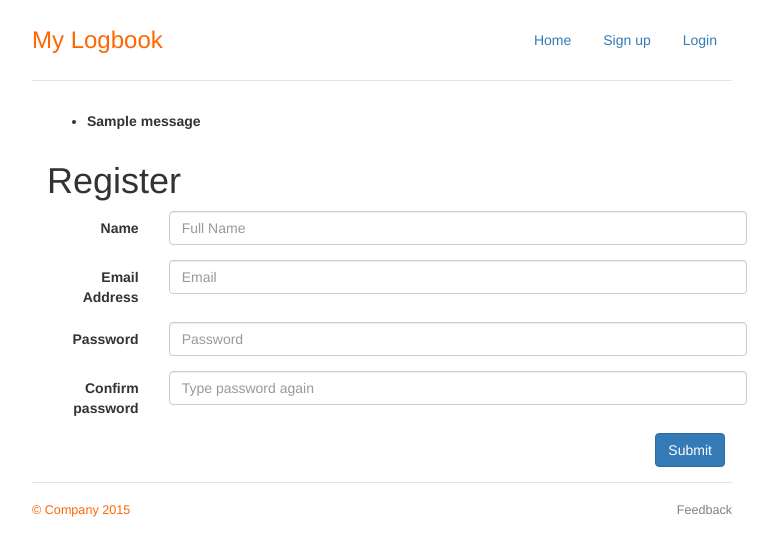
After one commit to ericacheong/mylogbook, a Flask app: page /auth/register/ in a window 1280 px wide. The commit adds this page. Shown: the top 556 px of the page, without its empty margins (258-1036 px from the left). Run offline with Flask 2, Linux system fonts and the light colour scheme; tables that the repository leaves empty hold one stand-in row (values such as "Sample post"); one stand-in notice (Sample message) is shown; some libraries are stand-ins or nearby versions.

Commit message:
feat: add login and logout using Flask-Login, protect forms with Flask-WTF
- show logs by users
- log creation, delete and edit requires login

```diff
--- /dev/null
+++ b/logbook/auth/forms.py
@@ -0,0 +1,52 @@
+"""
+    logbook.auth.forms
+    ~~~~~~~~~~~~~~~~~~
+
+    It provides the forms that are needed for the auth views.
+"""
+
+from flask_wtf import Form
+from wtforms import (TextAreaField, StringField, SubmitField, PasswordField)
+from wtforms.validators import (DataRequired, InputRequired, Email, Length,
+    ValidationError, EqualTo)
+from logbook.user.models import User
+from datetime import datetime
+
+class LoginForm(Form):
+    # username     = StringField('Username', [validators.Length(min=4, max=25)])
+    email        = StringField('Email Address', validators=[
+        Length(min=6, max=35),
+        Email(message="An email address is required.")],
+        description="Email"
+        )
+    password     = PasswordField(description="Password")
+    submit = SubmitField("Submit")
+
+class RegisterForm(Form):
+    name = StringField("Name", description="Full Name")
+    email        = StringField('Email Address', validators=[
+        Length(min=6, max=35),
+        Email(message="An email address is required.")],
+        description="Email"
+    )
+    password = PasswordField('Password', validators=[
+        InputRequired(),
+        EqualTo('confirm_password', message="Passwords does not match.")
+        ],
+        description="Password")
+
+    confirm_password = PasswordField('Confirm password',
+        description="Type password again")
+
+    def validate_email(self, field):
+        email = User.query.filter_by(email=field.data).first()
+        if email:
+            raise ValidationError("This email has already been registered.")
+
+    def save(self):
+        user = User(name=self.name.data,
+                    email=self.email.data,
+                    password=self.password.data,
+                    picture=""
+                    )
+        return user.save()
--- /dev/null
+++ b/logbook/auth/views.py
@@ -0,0 +1,58 @@
+"""
+    logbook.auth.views
+    ~~~~~~~~~~~~~~~~~~
+    This module provides views for user login, logout and remember me.
+"""
+
+from flask import (Blueprint, render_template, request, redirect,
+    url_for, flash, abort)
+from logbook.auth.forms import LoginForm, RegisterForm
+from logbook.user.models import User
+from flask.ext.login import (login_user, login_required, logout_user,
+    current_user)
+
+auth = Blueprint('auth', __name__)
+
+
+@auth.route('/login/', methods=['GET','POST'])
+def login():
+    if current_user is not None and current_user.is_authenticated():
+        return redirect(url_for("log.index"))
+
+    form = LoginForm()
+
+    if form.validate_on_submit():
+        user, authenticated = User.authenticate(form.email.data,
+            form.password.data)
+        if user and authenticated:
+            login_user(user)
+            # TODO: Redirect doesn't work
+            return redirect(request.args.get("next") or url_for('log.index'))
+        flash("Wrong email or password.", "danger")
+
+
+    return render_template("auth/login.html", form=form)
+
+# def next_is_valid(next):
+#     pass
+
+@auth.route('/logout/')
+def logout():
+    logout_user()
+    return redirect(url_for('log.index'))
+
+@auth.route('/register/', methods=['GET','POST'])
+def register():
+    if current_user is not None and current_user.is_authenticated():
+        return redirect(url_for("log.index"))
+
+    form = RegisterForm(request.form)
+
+    if form.validate_on_submit():
+        user = form.save()
+        # user = User.query.filter_by(id=user_id)
+        login_user(user)
+        flash("Thank you for registering.", "success")
+        return redirect(url_for("log.index"))
+    return render_template("auth/register.html", form=form)
+    # return "This is a sign up page."
--- a/logbook/config/default.py
+++ b/logbook/config/default.py
@@ -22,3 +22,7 @@ class DefaultConfig(object):
     LOG_URL_PREFIX = ""
     ADMIN_URL_PREFIX = "/admin"
     USER_URL_PREFIX = "/user"
+    AUTH_URL_PREFIX = "/auth"
+
+    # Auth
+    LOGIN_VIEW = "auth.login"
--- a/logbook/static/jumbotron.css
+++ b/logbook/static/jumbotron.css
@@ -74,7 +74,7 @@ a.edit {
 
 /* Supporting marketing content */
 .marketing {
-  margin: 40px 0;
+  margin: 20px 0 40px 0;
 }
 .marketing p + h4 {
   margin-top: 28px;
--- /dev/null
+++ b/logbook/templates/auth/register.html
@@ -0,0 +1,21 @@
+{% extends "layout.html" %}
+
+{% block main %}
+{% from "formhelpers.html" import render_field %}
+<h1>Register</h1>
+<form class="form-horizontal" action="{{url_for('auth.register')}}" method=post>
+
+    {{ form.csrf_token }}
+    {{ render_field(form.name) }}
+    {{ render_field(form.email) }}
+    {{ render_field(form.password) }}
+    {{ render_field(form.confirm_password) }}
+
+    <div class="form-group">
+        <div class="col-sm-offset-10 col-sm-2">
+            <input class="btn btn-primary" type="submit" value="Submit">
+        </div>
+    </div>
+</form>
+
+{% endblock %}
--- a/logbook/templates/formhelpers.html
+++ b/logbook/templates/formhelpers.html
@@ -1,11 +1,26 @@
 {% macro render_field(field) %}
+
+{% if field.type == 'CSRFTokenField' %}
+    {{ field }}
+
+    {% if field.errors %}
+        <div class="warning">You have submitted an invalid CSRF token</div>
+    {% endif %}
+{% elif field.type == 'HiddenField' %}
+    {{ field }}
+{% else %}
     <div class="form-group">
-        <div class="col-sm-2">
-            {{ field.label }}
-        </div>
+        <label for="{{ field.label.field_id }}" class="col-sm-2 control-label">{{ field.label.text }}</label>
         <div class="col-sm-10">
-            {{ field(**kwargs)|safe }}
+            {{ field(placeholder=field.description,class_="form-control") }}
+            {% if field.errors %}
+                <div class="alert alert-danger" role="alert">
+                {% for err in field.errors %}
+                    <p>{{ err|e }}</p>
+                {% endfor %}
+                </div>
+            {% endif %}
         </div>
     </div>
-
+{% endif %}
 {% endmacro %}
--- a/logbook/templates/index.html
+++ b/logbook/templates/index.html
@@ -19,10 +19,13 @@
             {% for t in l.tag %}
                 <a href="{{url_for('log.show_tag',tagname=t.name)}}">{{t.name}}</a>
             {% endfor %}
+
+            {% if current_user.is_authenticated() %}
             <a class="btn btn-default btn-xs pull-right delete"
             href="{{url_for('log.delete_log', log_id=l.id)}}">Delete</a>
             <a class="btn btn-default btn-xs pull-right edit"
             href="{{url_for('log.edit_log', log_id=l.id)}}">Edit</a>
+            {% endif %}
 
             </small>
         </div>
--- a/logbook/templates/layout.html
+++ b/logbook/templates/layout.html
@@ -14,21 +14,45 @@
       <div class="header clearfix">
         <nav>
           <ul class="nav nav-pills pull-right">
-            <li role="presentation" class="active"><a href="/">Home</a></li>
+            <li role="presentation"><a href="/">Home</a></li>
 
             {% if current_user.is_authenticated() %}
             <li role="presentation"><a href="{{url_for('log.new_log')}}">Add Log</a></li>
-            <li role="presentation"><a href="{{url_for('log.logout')}}">Logout</a></li>
+            <li role="presentation"><a href="{{url_for('auth.logout')}}">Logout</a></li>
             {% else %}
-            <li role="presentation"><a href="{{url_for('log.login')}}">Login</a></li>
+            <li role="presentation"><a href="{{url_for('auth.register')}}">Sign up</a></li>
+            <li role="presentation"><a href="{{url_for('auth.login')}}">Login</a></li>
             {% endif %}
           </ul>
         </nav>
         <h3 class="text-muted">My Logbook</h3>
       </div>
 
+
+        <div class="container">
+          {% with messages = get_flashed_messages() %}
+          {% if messages %}
+
+          <div class="row">
+            <div class="col-md-12">
+              <div class="flash">
+                    <ul>
+                        {% for message in messages %}
+                            <li> <strong> {{ message }} </strong> </li>
+                        {% endfor %}
+                    </ul>
+              </div>
+            </div>
+          </div>
+          {% endif %}
+          {% endwith %}
+
       {% block main %}
+
       {% endblock %}
+
+        </div>
+
 
 
       <footer class="footer">
--- a/logbook/templates/log/editlog.html
+++ b/logbook/templates/log/editlog.html
@@ -3,6 +3,7 @@
 
 {% block main %}
     <form class="form-horizontal" action="{{url_for('log.edit_log', log_id=log.id)}}" method=post>
+        <input type="hidden" name="csrf_token" value="{{ csrf_token() }}" />
         <div class="form-group">
             <label for="subject" class="col-sm-2 control-label">Subject</label>
             <div class="col-sm-10">
```
Also changed, not shown: logbook/app.py (+7 -2 lines), logbook/log/forms.py (+13 -7 lines), logbook/log/models.py (+12 -28 lines), logbook/log/views.py (+23 -41 lines), logbook/templates/auth/login.html (renamed from logbook/templates/log/login.html, +3 -13 lines), logbook/templates/log/deletelog.html (+7 -2 lines), logbook/templates/log/newlog.html (+7 -25 lines), logbook/user/models.py (added, +73 -0 lines), logbook/utils/seeddata.py (+9 -11 lines), logbook/auth/__init__.py (added).
